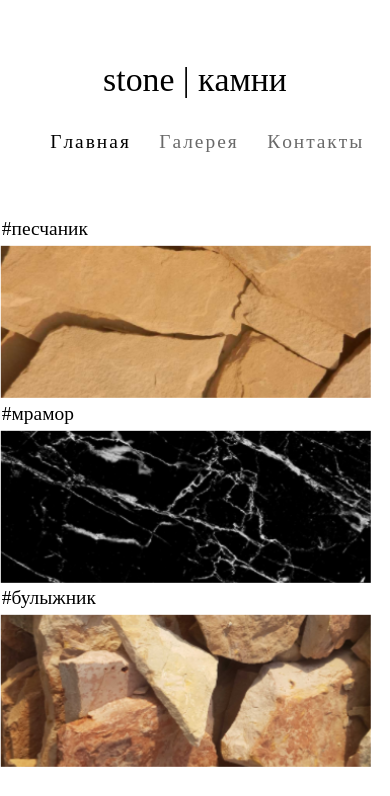
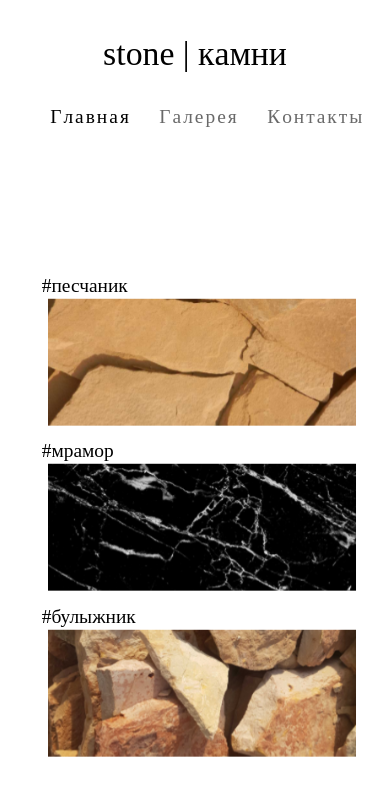
Before and after one commit to Qwertdhj/stoneDemoTwo, a plain HTML site: page index.html in a window 390 px wide. Shown: the top 796 px of the page. Drawn offline with nearby package versions, Linux system fonts and the light colour scheme.

Commit message:
Update style.css

```diff
--- a/srs/style.css
+++ b/srs/style.css
@@ -254,6 +254,14 @@ body
   }
 }
 @media (max-width: 400px) {
+  body
+  {
+    overflow: hidden;
+  }
+  .menuContainer
+  {
+    top: -3vh;
+  }
   .logoTitle
   {
     width: 100%;
@@ -275,26 +283,31 @@ body
   {
     transform: rotate(90deg);
     display: block;
-    margin-top: -25vh;
+    margin-top: -20vh;
   }
   .cartStoneWrapper img
   {
-    width: 18vh;
+    width: 15vh;
   }
   .headerGeneralPage
   {
     top: 75%;
+    left: 54%;
   }
   .cartTitleStoneLink
   {
-    top: 36vh;
+    top: 31vh;
     right: 0;
-    left: -11vh;
+    left: -9vh;
   }
   .linkSocialNetwork {
     right: 0;
     top: 95vh;
     left: 50%;
     transform: translateX(-35%);
+  }
+  .linkSocialNetwork
+  {
+    display: none;
+  }
 }
-}
```
